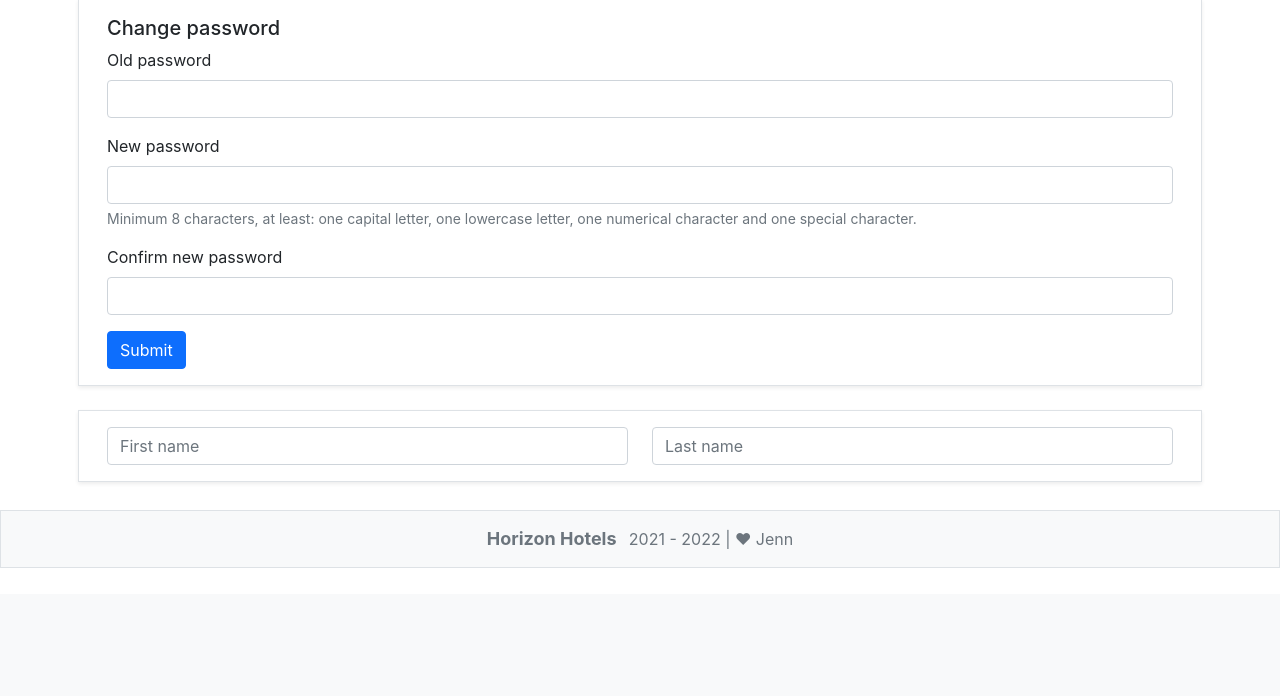
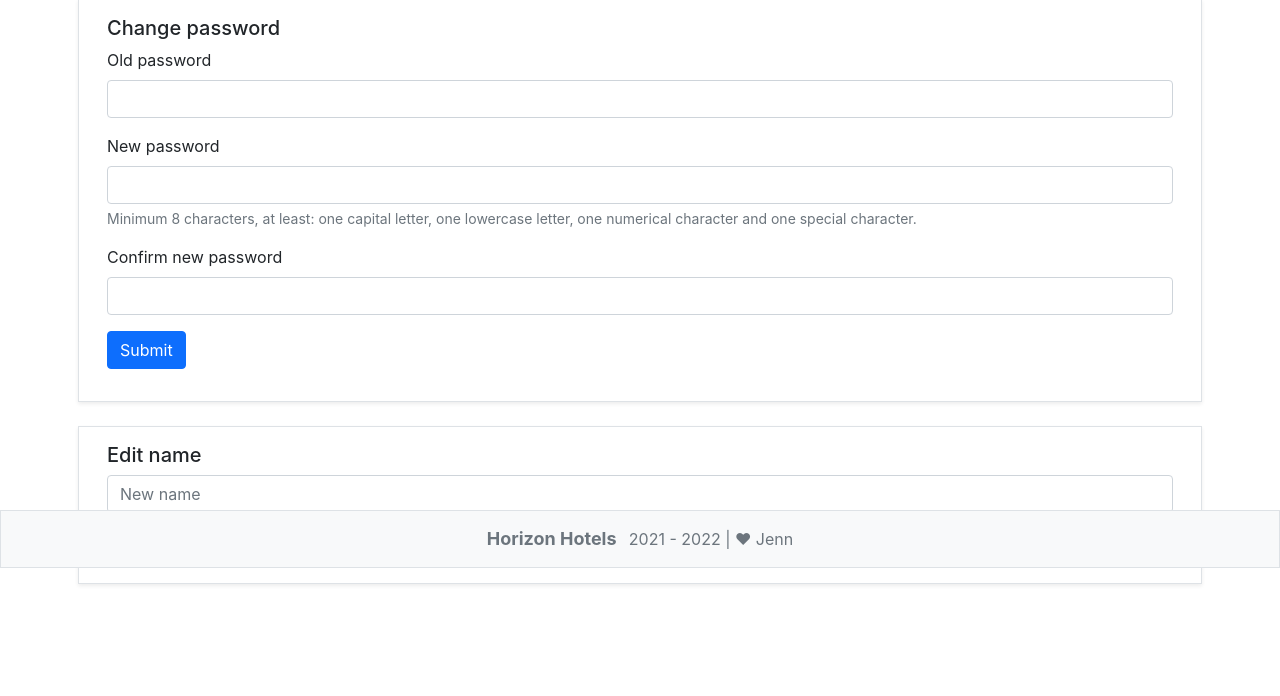
Before and after one commit to jagogardiner/webdev-project, a Flask app: template app/templates/member.html in a window 1280 px wide, after a click on "Change details". Shown: the part 232-928 px from the top of the page. Before the commit the page ends 800 px from the top, so only its background shows below. Run offline with Flask 2, Linux system fonts and the light colour scheme; tables that the repository leaves empty hold one stand-in row (values such as "Sample post"); the template is opened without the code that fills it: values that come from a table or form of the project are taken from there, most other values are stand-ins (such as "Sample title", 1, 10 or a date in 2020); some web fonts are replaced.

Commit message:
Adding changes
Change-Id: I8b2e84e6e37f22a37eb7e31d1f0596c7d77b94cb
Signed-off-by: Jago Gardiner <jagogardiner@gmail.com>

```diff
--- a/app/static/js/booking.js
+++ b/app/static/js/booking.js
@@ -7,7 +7,7 @@ $('#bookingForm').submit((e) => {
   let booking
   $.ajax({
     type: 'POST',
-    url: '/api/newBooking',
+    url: '/api/newbooking',
     data: $('#bookingForm').serialize(), // Serializes the form's elements.
     success(bookingdata) {
       booking = bookingdata
--- a/app/templates/member.html
+++ b/app/templates/member.html
@@ -158,14 +158,17 @@
                   id="newPasswordConfirm" required>
               </div>
               <button type="submit" class="btn btn-primary">Submit</button>
+              <div id="passwordConfirmation" class="mt-3"></div>
             </form>
           </div>
           <div class="row shadow-sm border border-1 p-3 mb-3" style="border-color:darkgray;">
+            <h5>Edit name</h5>
             <div class="col">
-              <input type="text" class="form-control" placeholder="First name" aria-label="First name">
-            </div>
-            <div class="col">
-              <input type="text" class="form-control" placeholder="Last name" aria-label="Last name">
+              <form id="changeNameForm" name="changeNameForm" method="POST" role="form">
+                <input type="text" class="form-control" name="newNameInput" id="newNameInput" placeholder="New name"
+                  aria-label="New name" required aria-required="true">
+                <button type="submit" class="mt-3 btn btn-primary">Submit</button>
+              </form>
             </div>
           </div>
         </div>
@@ -212,16 +215,36 @@
       }
       )
       $("#changePasswordForm").submit((e) => {
-        e.preventDefault();
+        e.preventDefault()
         $.ajax({
           type: "POST",
           url: '/api/password',
           data: $("#changePasswordForm").serialize(),
           success: () => {
+            $("#passwordConfirmation").append("<p class='text-success'>Password change confirmed</p>")
           },
           error: () => {
+            $("#passwordConfirmation").append("<p class='text-danger'>Password change failed. Please try again.</p>")
           }
         })
+        $("#changePasswordForm").trigger("reset")
+        $("#passwordConfirmation").empty()
+      })
+      $("#changeNameForm").submit((e) => {
+        console.log($("#changeNameForm").serialize())
+        e.preventDefault()
+        $.ajax({
+          type: "POST",
+          url: "/api/changename",
+          data: $("#changeNameForm").serialize(),
+          success: () => {
+            location.reload()
+          },
+          error: () => {
+            //
+          }
+        })
+        $("#changeNameForm").trigger("reset")
       })
     </script>
   </body>
```
Also changed, not shown: app/api_routes.py (+13 -3 lines).
